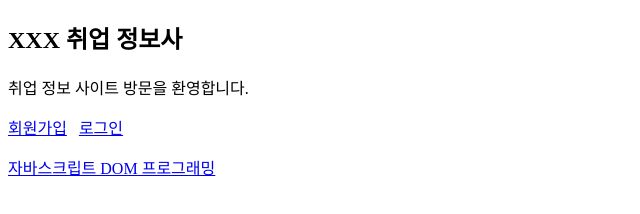
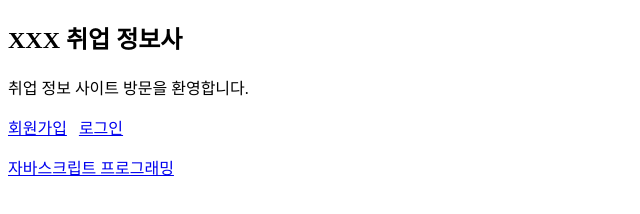
Before and after one commit to sndks/web_2023, a plain HTML site: page index.html in a window 1280 px wide. Shown: the full height of the page, 0-640 px from the left. Drawn offline with Linux system fonts and the light colour scheme.

Commit message:
index 페이지 생성

```diff
--- a/index.html
+++ b/index.html
@@ -9,7 +9,7 @@
 취업 정보 사이트 방문을 환영합니다.
 
 <p><a href="register_03.html">회원가입</a> &nbsp; <a href="login.html">로그인</a></p>
-<p><a href="report4.html">자바스크립트 DOM 프로그래밍</a></p>
+<p><a href="report4.html">자바스크립트 프로그래밍</a></p>
 
 </body>
 </html>
```
